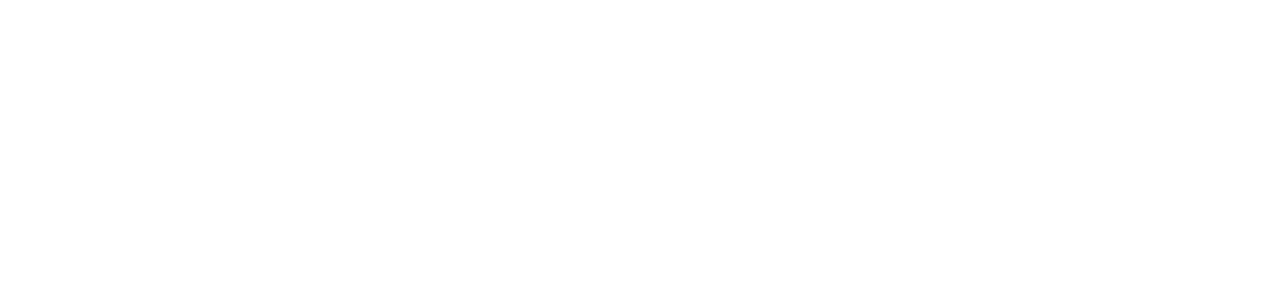
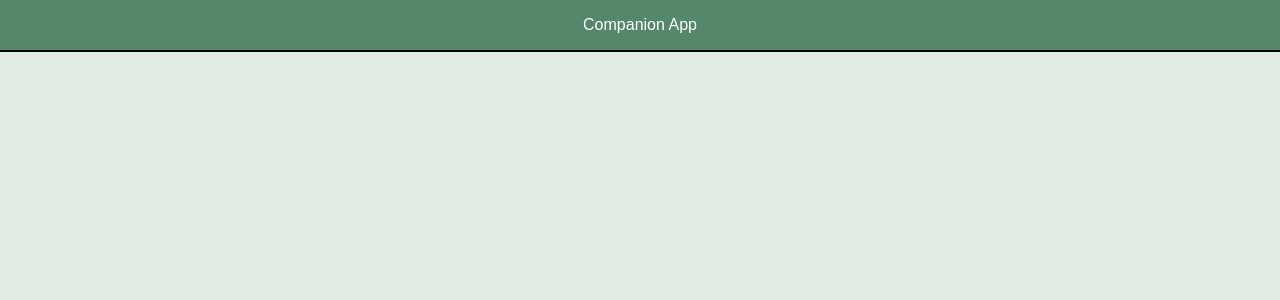
Before and after one commit to bmckay18/ttrpg-companion, an Angular app: page / in a window 1280 px wide. Shown: the top 300 px of the page. Built offline with nearby package versions, Linux system fonts and the light colour scheme.

Commit message:
Add header bar

```diff
--- a/src/app/app.html
+++ b/src/app/app.html
@@ -1 +1,2 @@
+<app-header-bar></app-header-bar>
 <router-outlet />
--- a/src/app/app.ts
+++ b/src/app/app.ts
@@ -1,9 +1,10 @@
 import { Component, signal } from '@angular/core';
 import { RouterOutlet } from '@angular/router';
+import { HeaderBar } from './header-bar/header-bar';
 
 @Component({
   selector: 'app-root',
-  imports: [RouterOutlet],
+  imports: [RouterOutlet, HeaderBar],
   templateUrl: './app.html',
   styleUrl: './app.css',
 })
--- /dev/null
+++ b/src/app/header-bar/header-bar.css
@@ -0,0 +1,8 @@
+header {
+    display: flex;
+    justify-content: center;
+    background-color: var(--accent-color);
+    border-bottom: var(--border-default);
+    padding: 1rem 0;
+    color: white;
+}
--- /dev/null
+++ b/src/app/header-bar/header-bar.html
@@ -0,0 +1 @@
+<header>Companion App</header>
--- a/src/index.html
+++ b/src/index.html
@@ -2,7 +2,7 @@
 <html lang="en">
   <head>
     <meta charset="utf-8" />
-    <title>TtrpgCompanionApp</title>
+    <title>Companion App</title>
     <base href="/" />
     <meta name="viewport" content="width=device-width, initial-scale=1" />
     <link rel="icon" type="image/x-icon" href="favicon.ico" />
--- a/src/styles.css
+++ b/src/styles.css
@@ -1 +1,17 @@
-/* You can add global styles to this file, and also import other style files */
+:root {
+    --border-default: 2px solid black;
+    --primary-colour: #E4EDE5;
+    --navigation-color: #29483B;
+    --accent-color: #55876A;
+}
+
+* {
+    box-sizing: border-box;
+}
+
+body {
+    margin: 0;
+    padding: 0;
+    font-family: Arial, Helvetica, sans-serif;
+    background-color: var(--primary-colour);
+}
```
Also changed, not shown: src/app/header-bar/header-bar.ts (added, +9 -0 lines), 1 other file (tests, documents, lock files or other folders).
